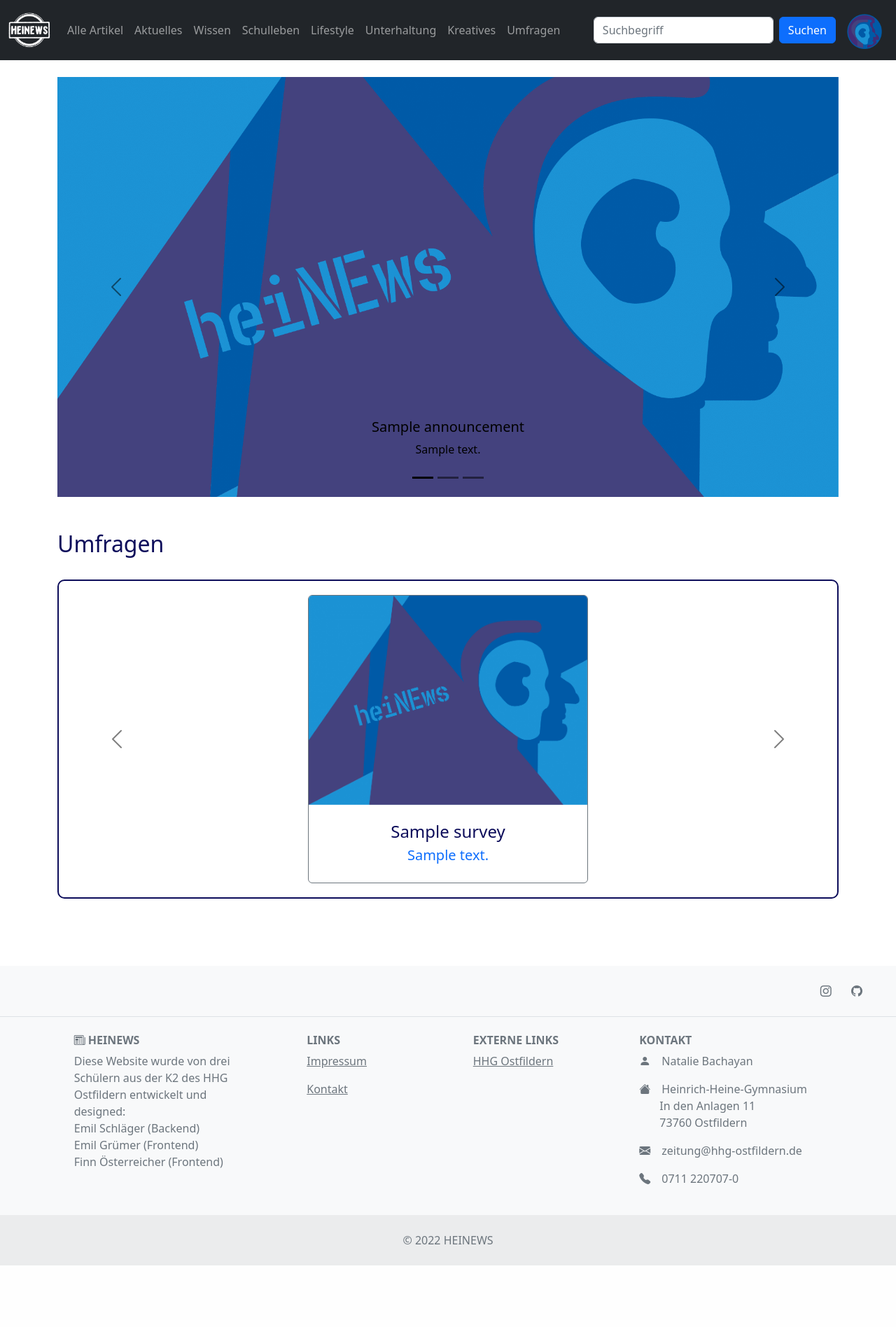
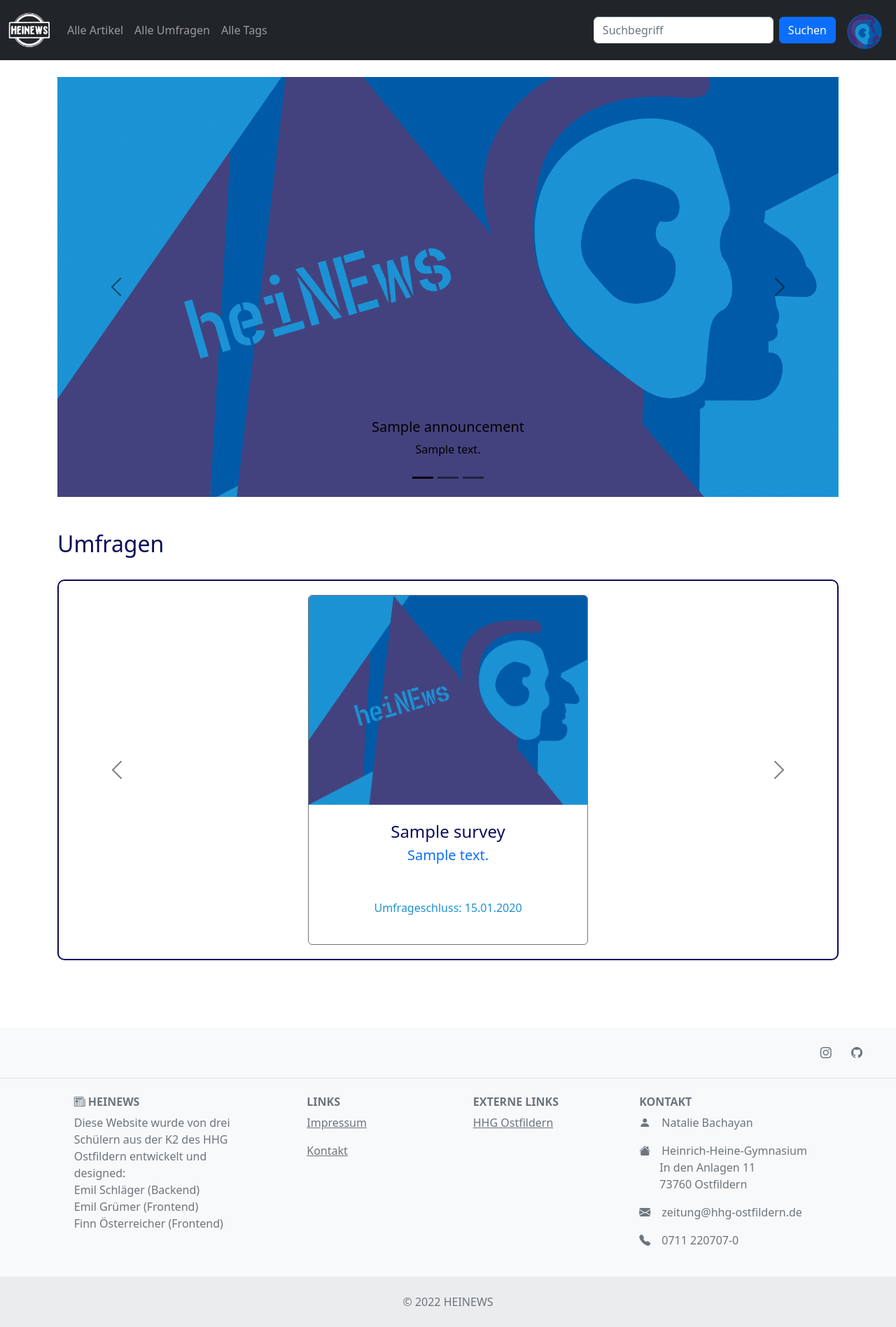
Before and after one commit to heofthetea/heinews, a Flask app: page / in a window 1280 px wide. Shown: the whole page at 70% size. Before the commit the page ends 1808 px from the top, so only its background shows below. Run offline with Flask 2, Linux system fonts and the light colour scheme; data comes from the database, SQL or seed files in the repository; tables that the repository leaves empty hold one stand-in row (values such as "Sample post"); grey boxes marked "Sample" are stand-in pictures; parts of the project's set-up code (start-up, migrations or seed data) failed here and were passed over; some libraries are stand-ins or nearby versions.

Commit message:
some frontend changes

```diff
--- a/app/app/__init__.py
+++ b/app/app/__init__.py
@@ -27,9 +27,9 @@ with open("__devs__.txt", "r") as f:
     __DEVELOPERS__ = f.read().splitlines()
 
 __MAIL_ACCOUNT__  = {
-    "email": "zeitung@hhg-ostfildern.de",
-    "password": "Pulv3r!Fass",
-    "smtp": ("mbox1.belwue.de", 465)
+    "email": "dev.heinews@gmx.de",
+    "password": "H31n3w$^w^3",
+    "smtp": ("mail.gmx.net", 587)
 }
 
 
--- a/app/app/_lib/send_mail.py
+++ b/app/app/_lib/send_mail.py
@@ -15,6 +15,8 @@ from typing import Tuple
 """
 def send_mail(*, from_email: str, password: str, recipients: (str or Tuple[str]), subject: str, content: str, smtp: str="smtp.gmail.com", port: int=587) -> bool:
     try:
+        print(content)
+        return True
         add_charset('utf-8', SHORTEST, QP, 'utf-8')
         message = MIMEText(content, "plain", _charset="utf-8")
         message["Subject"] = subject
--- a/app/app/articles.py
+++ b/app/app/articles.py
@@ -73,7 +73,7 @@ def all_articles() -> None:
 @articles.route("/category/<category>")
 def by_category(category: str):
     return render_template(
-        f"overview/{category}.html",
+        "overview.html",
         articles=Article.__validated_articles__(Article).filter_by(category=category).all()
     )
 
--- a/app/app/templates/base.html
+++ b/app/app/templates/base.html
@@ -35,47 +35,33 @@
               </li>
             {% endblock %}
 
-            {% block aktuelles %}
+            {% block umfragen %}
               <li class="nav-item">
-                <a href="/article/category/aktuelles" class="nav-link">Aktuelles</a>
+                <a href="{{ url_for('surveys.all_surveys') }}" class="nav-link">Alle Umfragen</a>
               </li>
             {% endblock %}
 
-            {% block wissen %}
+            {% block tags %}
               <li class="nav-item">
-                <a href="/article/category/wissen" class="nav-link">Wissen</a>
+                <a href="{{ url_for('tag.all_tags') }}" class="nav-link">Alle Tags</a>
               </li>
             {% endblock %}
 
-            {% block schulleben %}
+            {% if get_user_role(current_user).can_upload %}
+              {% block upload %}
                 <li class="nav-item">
-                <a href="/article/category/schulleben" class="nav-link">Schulleben</a>
+                  <a href="{{ url_for('admin.new_article') }}" class="nav-link">Upload</a>
                 </li>
                 {% endblock %}
+              {% endif %}
 
-            {% block lifestyle %}
+              {% if get_user_role(current_user).can_validate %}
+                {% block admin_panel %}
                   <li class="nav-item">
-                <a href="/article/category/lifestyle" class="nav-link">Lifestyle</a>
+                    <a class="nav-link" href="{{ url_for('admin.admin_index') }}">Admin-Panel</a>
                   </li>
                 {% endblock %}
-
-            {% block unterhaltung %}
-              <li class="nav-item">
-                <a href="/article/category/unterhaltung" class="nav-link">Unterhaltung</a>
-              </li>
-            {% endblock %}
-
-            {% block kreatives %}
-              <li class="nav-item">
-                <a href="/article/category/kreatives" class="nav-link">Kreatives</a>
-              </li>
-            {% endblock %}
-
-            {% block umfragen %}
-              <li class="nav-item">
-                <a href="{{ url_for('surveys.all_surveys') }}" class="nav-link">Umfragen</a>
-              </li>
-            {% endblock %}
+              {% endif %}
           </ul>
 
           <form class="d-flex nav-item me-2" action="{{ url_for('views.search') }}" method="POST">
@@ -163,32 +142,40 @@
                 </a>
                   <ul class="dropdown-menu dropdown-menu-dark">
                     {% block alle_artikel_mobile %}
-                      <li><a href="{{ url_for('articles.all_articles') }}" class="dropdown-item">Alle Artikel</a></li>
+                    <li class="nav-item">
+                      <a href="{{ url_for('articles.all_articles') }}" class="nav-link">Alle Artikel</a>
+                    </li>
                     {% endblock %}
-                    {% block aktuelles_mobile %}
-                      <li><a href="/article/category/aktuelles" class="dropdown-item">Aktuelles</a></li>
+
+                    {% block umfragen_mobile %}
+                    <li class="nav-item">
+                      <a href="{{ url_for('surveys.all_surveys') }}" class="nav-link">Alle Umfragen</a>
+                    </li>
                     {% endblock %}
-                    {% block wissen_mobile %}
-                      <li><a href="/article/category/wissen" class="dropdown-item">Wissen</a></li>
-                    {% endblock %}
-                    {% block schulleben_mobile %}
-                      <li><a href="/article/category/schulleben" class="dropdown-item">Schulleben</a></li>
-                    {% endblock %}
-                    {% block lifestyle_mobile %}
-                      <li><a href="/article/category/lifestyle" class="dropdown-item">Lifestyle</a></li>
-                    {% endblock %}
-                    {% block unterhaltung_mobile %}
-                      <li><a href="/article/category/unterhaltung" class="dropdown-item">Unterhaltung</a></li>
-                    {% endblock %}
-                    {% block kreatives_mobile %}
-                      <li><a href="/article/category/kreatives" class="dropdown-item">Kreatives</a></li>
-                    {% endblock %}
-                    <hr class="dropdown-divider">
-                    {% block umfragen_mobile %}
-                      <li><a href="{{ url_for('surveys.all_surveys') }}" class="dropdown-item">Umfragen</a></li>
+
+                    {% block tags_mobile %}
+                    <li class="nav-item">
+                      <a href="{{ url_for('tag.all_tags') }}" class="nav-link">Alle Tags</a>
+                    </li>
                     {% endblock %}
                   </ul>
               </li>
+              <hr class="dropdown-divider" style="border-top: 1px solid var(--bs-gray-700)">
+              {% if get_user_role(current_user).can_upload %}
+              {% block upload_mobile %}
+                <li class="nav-item">
+                  <a href="{{ url_for('admin.new_article') }}" class="nav-link">Upload</a>
+                </li>
+                {% endblock %}
+              {% endif %}
+
+              {% if get_user_role(current_user).can_validate %}
+                {% block admin_panel_mobile %}
+                  <li class="nav-item">
+                    <a class="nav-link" href="{{ url_for('admin.admin_index') }}">Admin-Panel</a>
+                  </li>
+                {% endblock %}
+              {% endif %}
 
             <li class="nav-item dropdown">
                 <a class="nav-link dropdown-toggle" role="button" data-bs-toggle="dropdown" aria-expanded="false">
--- a/app/app/templates/index.html
+++ b/app/app/templates/index.html
@@ -100,7 +100,7 @@
         {% if aktuelles|length > 0 %}
             <h2><a id="title-link" href="/article/category/aktuelles">Aktuelles</a></h2> <!--Alternative: 1. blue tone 4, 20, 43 2. triangle <h2>Aktuelles▼</h2>-->
             <br>
-            <div id="carouselExampleControls" class="carousel carousel-dark slide" data-interval="false" style="border: 2px solid; border-color:rgb(12, 12, 90); display: block; overflow: auto; background-color: rgb(255, 255, 255); border-radius: 10px;">
+            <div id="carouselAktuelles" class="carousel carousel-dark slide" data-interval="false" style="border: 2px solid; border-color:rgb(12, 12, 90); display: block; overflow: auto; background-color: rgb(255, 255, 255); border-radius: 10px;">
                 <div class="carousel-inner">
                     {% for i in range(0, aktuelles|length) %}
                         {% if i == 0 %}
@@ -148,7 +148,7 @@
         {% if wissen|length > 0 %}
             <h2><a id="title-link" href="/article/category/wissen">Wissen</a></h2>
             <br>
-            <div id="carouselExampleControls" class="carousel carousel-dark slide" data-interval="false" style="border: 2px solid; border-color:rgb(12, 12, 90); display: block; overflow: auto; background-color: rgb(255, 255, 255); border-radius: 10px;">
+            <div id="carouselWissen" class="carousel carousel-dark slide" data-interval="false" style="border: 2px solid; border-color:rgb(12, 12, 90); display: block; overflow: auto; background-color: rgb(255, 255, 255); border-radius: 10px;">
                 <div class="carousel-inner">
                     {% for i in range(0, wissen|length) %}
                         {% if i == 0 %}
@@ -196,7 +196,7 @@
         {% if schulleben|length > 0 %}
             <h2><a id="title-link" href="/article/category/schulleben">Schulleben</a></h2>
             <br>
-            <div id="carouselExampleControls" class="carousel carousel-dark slide" data-interval="false" style="border: 2px solid; border-color:rgb(12, 12, 90); display: block; overflow: auto; background-color: rgb(255, 255, 255); border-radius: 10px;">
+            <div id="carouselSchulleben" class="carousel carousel-dark slide" data-interval="false" style="border: 2px solid; border-color:rgb(12, 12, 90); display: block; overflow: auto; background-color: rgb(255, 255, 255); border-radius: 10px;">
                 <div class="carousel-inner">
                     {% for i in range(0, schulleben|length) %}
                         {% if i == 0 %}
@@ -244,7 +244,7 @@
         {% if lifestyle|length > 0 %}
             <h2><a id="title-link" href="/article/category/lifestyle">Lifestyle</a></h2>
             <br>
-            <div id="carouselExampleControls" class="carousel carousel-dark slide" data-interval="false" style="border: 2px solid; border-color:rgb(12, 12, 90); display: block; overflow: auto; background-color: rgb(255, 255, 255); border-radius: 10px;">
+            <div id="carouselLifestyle" class="carousel carousel-dark slide" data-interval="false" style="border: 2px solid; border-color:rgb(12, 12, 90); display: block; overflow: auto; background-color: rgb(255, 255, 255); border-radius: 10px;">
                 <div class="carousel-inner">
                     {% for i in range(0, lifestyle|length) %}
                         {% if i == 0 %}
@@ -292,7 +292,7 @@
         {% if unterhaltung|length > 0 %}
             <h2><a id="title-link" href="/article/category/unterhaltung">Unterhaltung</a></h2>
             <br>
-            <div id="carouselExampleControls" class="carousel carousel-dark slide" data-interval="false" style="border: 2px solid; border-color:rgb(12, 12, 90); display: block; overflow: auto; background-color: rgb(255, 255, 255); border-radius: 10px;">
+            <div id="carouselUnterhaltung" class="carousel carousel-dark slide" data-interval="false" style="border: 2px solid; border-color:rgb(12, 12, 90); display: block; overflow: auto; background-color: rgb(255, 255, 255); border-radius: 10px;">
                 <div class="carousel-inner">
                     {% for i in range(0, unterhaltung|length) %}
                         {% if i == 0 %}
@@ -340,7 +340,7 @@
         {% if kreatives|length > 0 %}
             <h2><a id="title-link" href="/article/category/kreatives">Kreatives</a></h2>
             <br>
-            <div id="carouselExampleControls" class="carousel carousel-dark slide" data-interval="false" style="border: 2px solid; border-color:rgb(12, 12, 90); display: block; overflow: auto; background-color: rgb(255, 255, 255); border-radius: 10px;">
+            <div id="carouselKreatives" class="carousel carousel-dark slide" data-interval="false" style="border: 2px solid; border-color:rgb(12, 12, 90); display: block; overflow: auto; background-color: rgb(255, 255, 255); border-radius: 10px;">
                 <div class="carousel-inner">
                     {% for i in range(0, kreatives|length) %}
                         {% if i == 0 %}
@@ -388,23 +388,26 @@
         {% if surveys|length > 0 %}
             <h2><a id="title-link" href="{{ url_for('surveys.all_surveys') }}">Umfragen</a></h2>
             <br>
-            <div id="carouselExampleControls" class="carousel carousel-dark slide" data-interval="false" style="border: 2px solid; border-color:rgb(12, 12, 90); display: block; overflow: auto; background-color: rgb(255, 255, 255); border-radius: 10px;">
+            <div id="carouselSurveys" class="carousel carousel-dark slide" data-interval="false" style="border: 2px solid; border-color:rgb(12, 12, 90); display: block; overflow: auto; background-color: rgb(255, 255, 255); border-radius: 10px;">
                 <div class="carousel-inner">
                     {% for i in range(0, surveys|length) %}
                         {% if i == 0 %}
-                            <div class="carousel-item active" style="margin-top: 20px; margin-bottom: 20px;">
+                            <div class="carousel-item active" style="margin-top: 20px; margin-bottom: 20px">
                         {% else %}
-                            <div class="carousel-item" style="margin-top: 20px; margin-bottom: 20px;">
+                            <div class="carousel-item" style="margin-top: 20px; margin-bottom: 20px">
                         {% endif%}
                             <div class="card-container" style="display: flex; justify-content: center;">
                                 <div class="card card-block border-1 border-secondary" style="width: calc(100%/1.5); max-width: 400px;">
                                     <a style="text-decoration: none;" href="{{ url_for('surveys.survey', id=surveys[i].id) }}">
-                                        <img src="../static/img/placeholder.png" style="max-height: 300px; object-fit: cover;" class="card-img-top" alt="">
+                                        <img src="/static/img/placeholder.png" style="max-height: 300px; object-fit: cover;" class="card-img-top" alt="">
                                         <div class="card-body text-center py-4">
                                             <h4 class="card-title">{{ surveys[i].title }}</h4>
                                             <p class="lead card-subtitle">
                                                 {{ cap_text(surveys[i].description) }}
                                             </p>
+                                            <br>
+                                            <br>
+                                            <p id="card-date">{{ surveys[i].expiry_date.date().strftime("Umfrageschluss: %d.%m.%Y") }}</p>
                                         </div>
                                     </a>
                                 </div>
--- a/app/app/templates/overview/all.html
+++ b/app/app/templates/overview/all.html
@@ -9,5 +9,5 @@
 {% endblock %}
 
 {% block alle_artikel_mobile %}
-    <li><a href="{{ url_for('articles.all_articles') }}" class="dropdown-item fw-bold">Alle Artikel</a></li>
+    <li><a href="{{ url_for('articles.all_articles') }}" class="nav-link active">Alle Artikel</a></li>
 {% endblock %}
--- a/app/app/templates/overview/tags.html
+++ b/app/app/templates/overview/tags.html
@@ -14,5 +14,9 @@
 {% endblock %}
 
 {% block tags %}
-    <li><a class="dropdown-item fw-bold" aria-current="page" href="{{ url_for('tag.all_tags') }}">View All Tags</a></li>
+    <li><a class="nav-link active" href="{{ url_for('tag.all_tags') }}">Alle Tags</a></li>
 {% endblock %}
+
+{% block tags_mobile %}
+<li><a class="nav-link active" href="{{ url_for('tag.all_tags') }}">Alle Tags</a></li>
+{% endblock %}
--- a/app/app/templates/survey/results.html
+++ b/app/app/templates/survey/results.html
@@ -75,12 +75,14 @@
                         </thead>
                     </tr>
                     {% for answer in answers %}
+                    <tr>
                         <td>
                             {{ answer.date_submitted.strftime("%d.%m.%Y um %H:%M") }}
                         </td>
                         <td>
                             {{ answer.value }}
                         </td>
+                    </tr>
                     {% endfor %}
 
             </table>
--- /dev/null
+++ b/test.txt
@@ -0,0 +1 @@
+Hello World!
```
Also changed, not shown: other parts of app/app/templates/base.html (+2 -22 lines), other parts of app/app/templates/index.html (+15 -15 lines), app/app/surveys.py (+8 -1 lines), app/app/templates/admin.html (+9 -1 lines), app/app/templates/overview/aktuelles.html (deleted, +0 -13 lines), app/app/templates/overview/kreatives.html (deleted, +0 -13 lines), app/app/templates/overview/lifestyle.html (deleted, +0 -13 lines), app/app/templates/overview/schulleben.html (deleted, +0 -13 lines), app/app/templates/overview/surveys.html (+55 -10 lines), app/app/templates/overview/unterhaltung.html (deleted, +0 -13 lines), app/app/templates/overview/wissen.html (deleted, +0 -13 lines), app/app/templates/upload/upload.html (+13 -1 lines), app/main.py (+5 -2 lines). Lines whose indentation alone changed are shown as unchanged.
